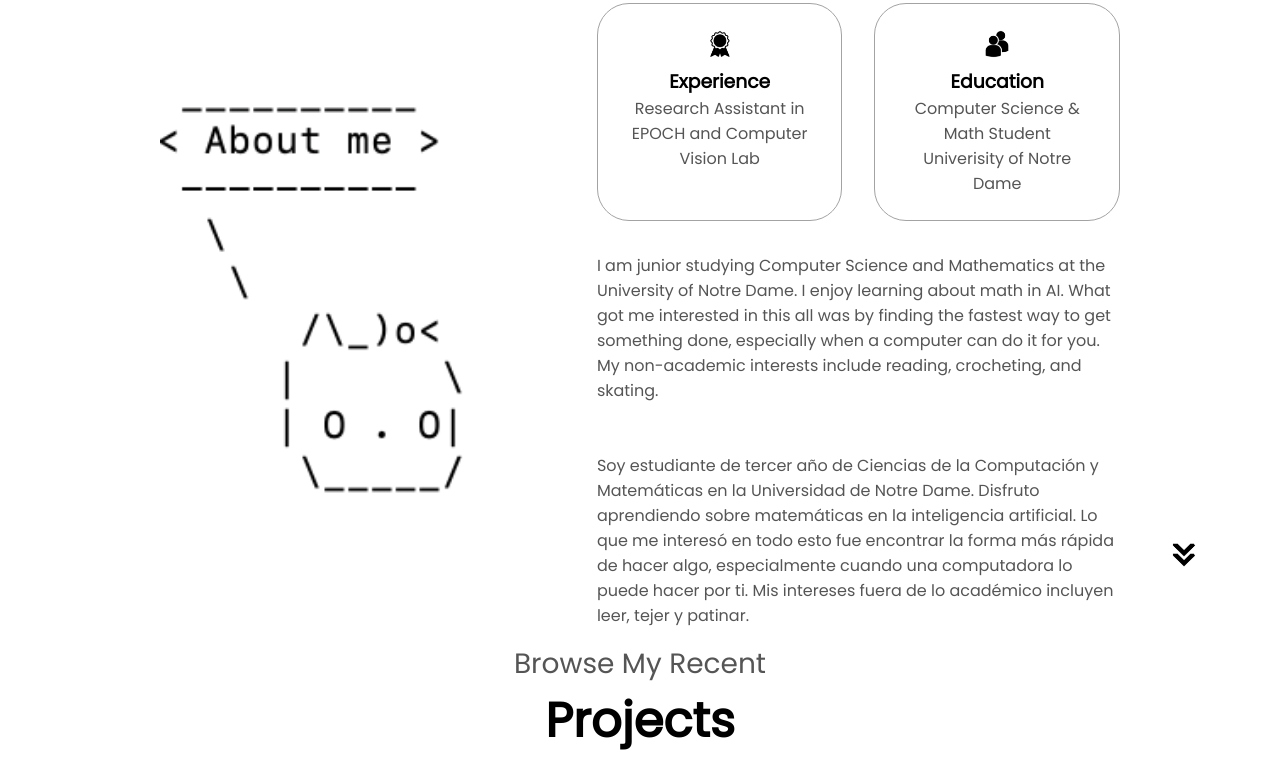
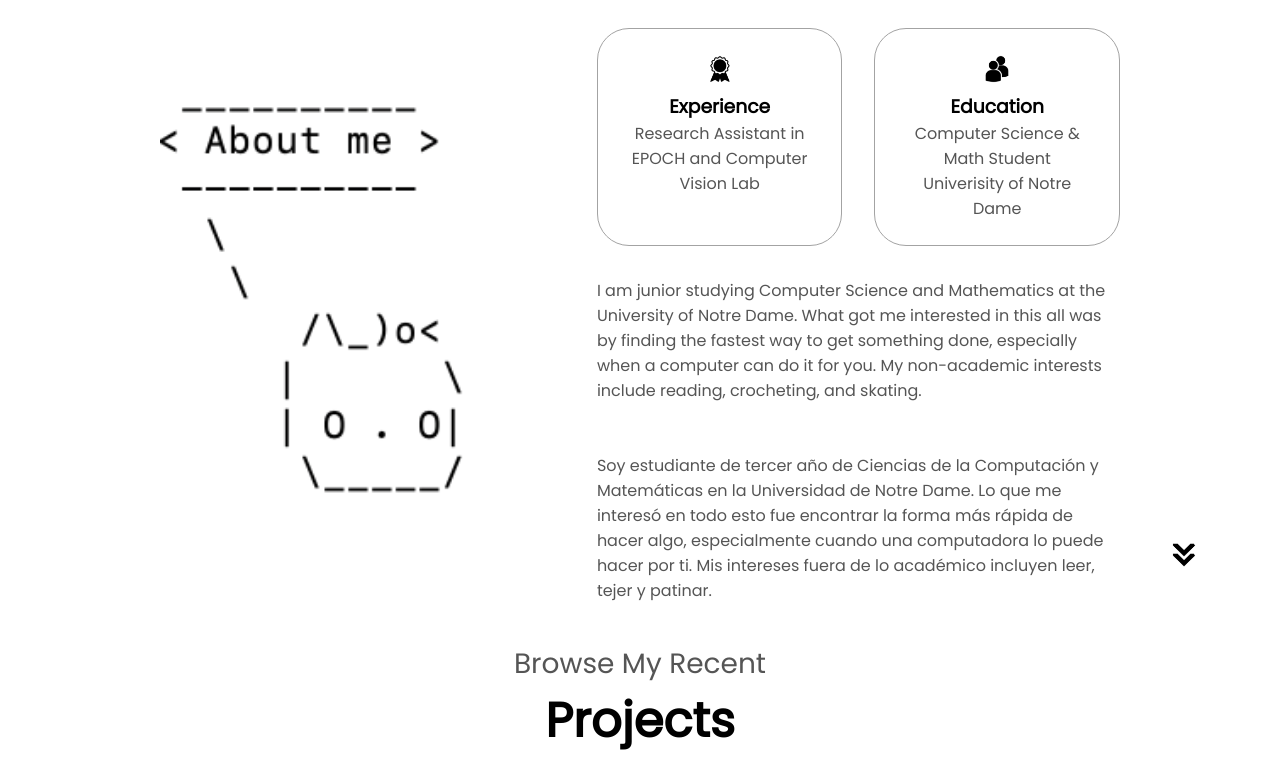
Before and after one commit to g3n3s1s-a/portfolio, a plain HTML site: page index.html in a window 1280 px wide. Shown: the part 1053-1823 px from the top of the page. Drawn offline with Linux system fonts and the light colour scheme.

Commit message:
update resume

```diff
--- a/index.html
+++ b/index.html
@@ -82,14 +82,14 @@
                         </div>
                         <div class = "text-container">
                             <p>
-                                I am junior studying Computer Science and Mathematics at the University of Notre Dame. I enjoy learning about math in AI. What got me interested in this all was by finding the fastest way to get something done, especially when a computer can do it for you. My non-academic interests include reading, crocheting, and skating.
+                                I am junior studying Computer Science and Mathematics at the University of Notre Dame.  What got me interested in this all was by finding the fastest way to get something done, especially when a computer can do it for you. My non-academic interests include reading, crocheting, and skating.
                             </p>
                         </div>
                         <br>
                         </br>
                         <div class = "text-container">
                             <p>
-                                Soy estudiante de tercer año de Ciencias de la Computación y Matemáticas en la Universidad de Notre Dame. Disfruto aprendiendo sobre matemáticas en la inteligencia artificial. Lo que me interesó en todo esto fue encontrar la forma más rápida de hacer algo, especialmente cuando una computadora lo puede hacer por ti. Mis intereses fuera de lo académico incluyen leer, tejer y patinar.
+                                Soy estudiante de tercer año de Ciencias de la Computación y Matemáticas en la Universidad de Notre Dame. Lo que me interesó en todo esto fue encontrar la forma más rápida de hacer algo, especialmente cuando una computadora lo puede hacer por ti. Mis intereses fuera de lo académico incluyen leer, tejer y patinar.
                             </p>
                         </div>
                     </div>
```
Also changed, not shown: 1 other file.
